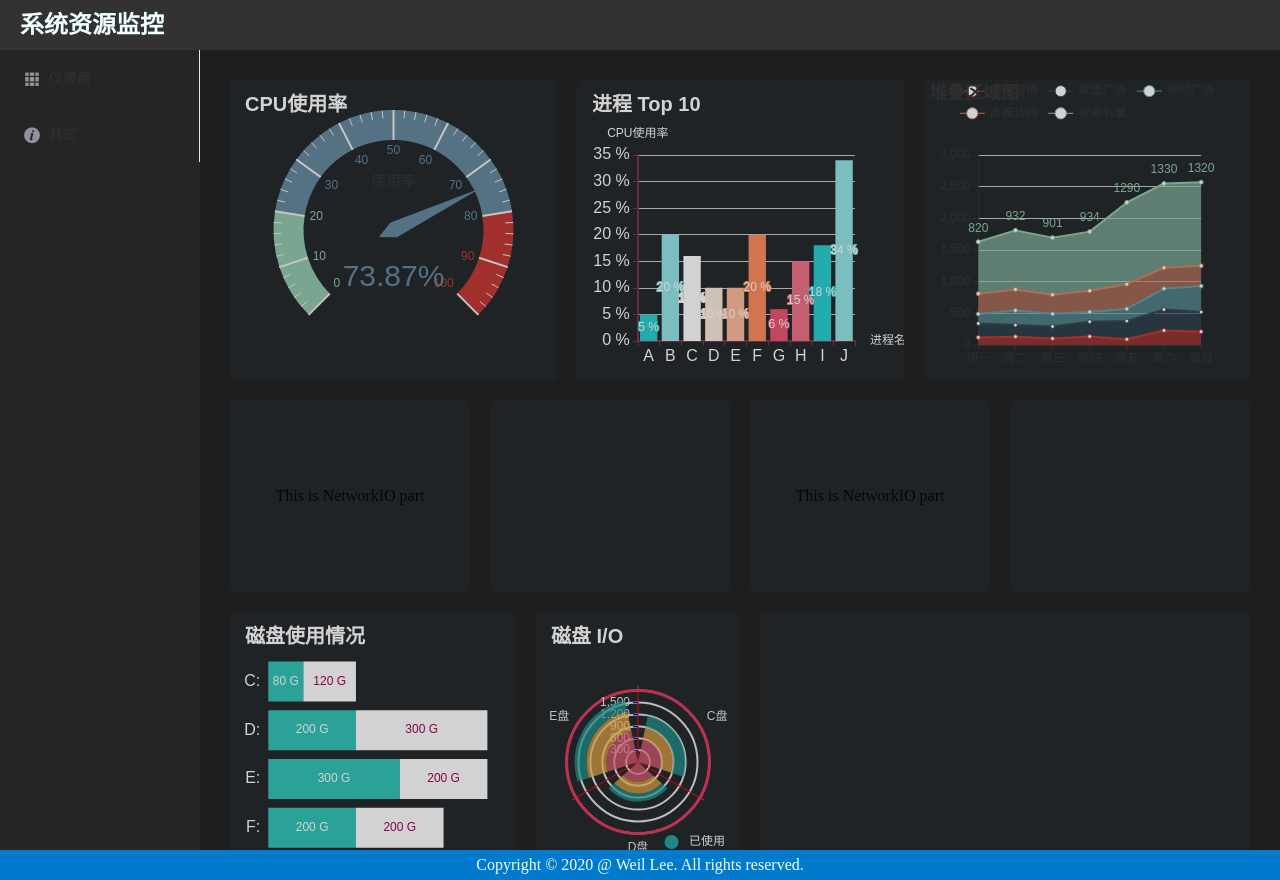
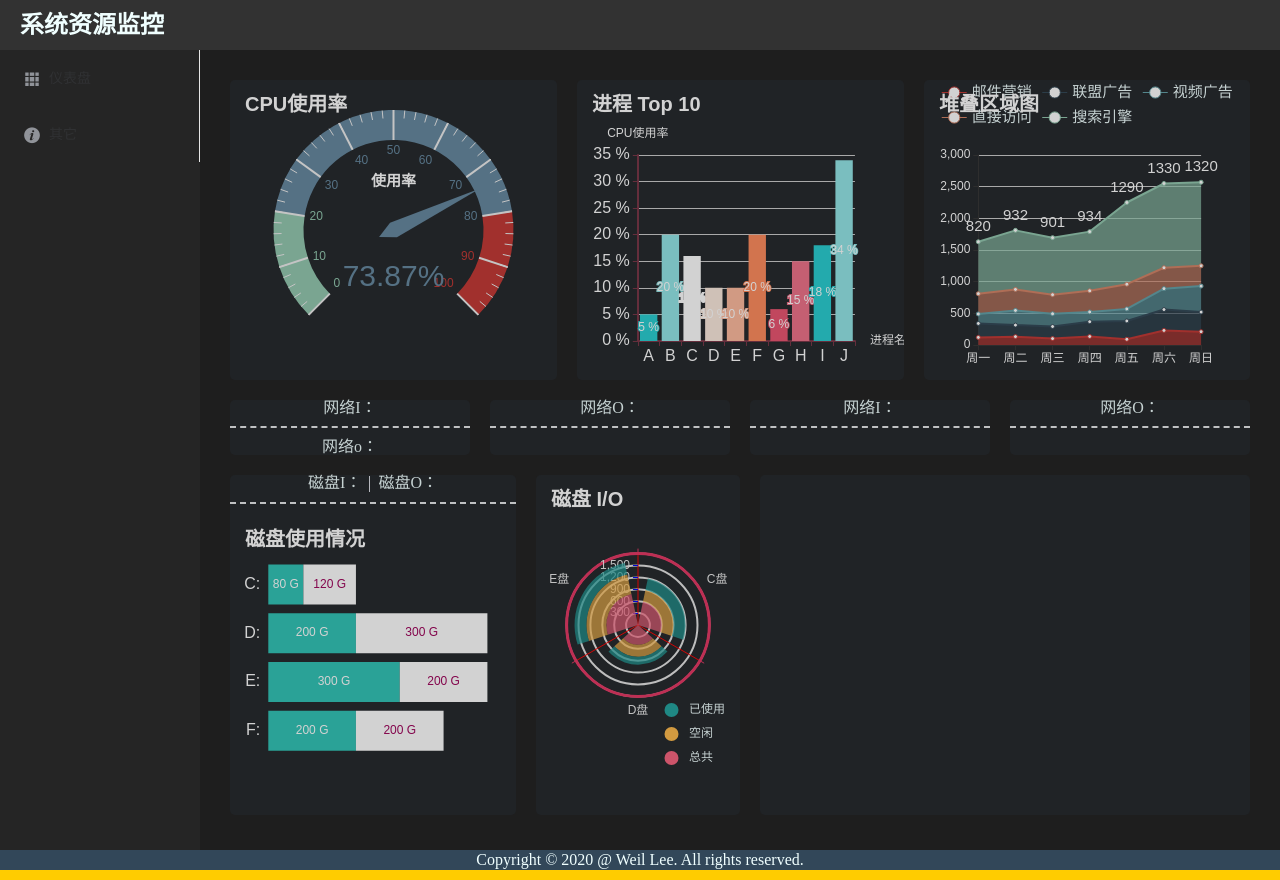
Before and after one commit to cugblw/resource-monitoring, a Vue app: page /#/ in a window 1280 px wide. Built offline with nearby package versions, Linux system fonts and the light colour scheme.

Commit message:
make some changes

```diff
--- a/src/App.vue
+++ b/src/App.vue
@@ -8,7 +8,8 @@
     <el-container>
       <!-- 侧边导航菜单 -->
       <el-aside width="200px">
-        <el-menu default-active="$route.path" class="el-menu-vertical-demo" @open="handleOpen" @close="handleClose">
+        <el-menu default-active="$route.path" class="el-menu-vertical-demo" :collapse="showMenu"
+          :default-openeds="defaultOpenedsArray" :default-active="activeUrl">
           <el-menu-item index="1">
             <i class="el-icon-s-grid"></i>
             <span slot="title">仪表盘</span>
@@ -26,7 +27,7 @@
       </el-main>
     </el-container>
     <!-- 底栏 -->
-    <el-footer height="30px">Copyright &copy; 2020 @ Weil Lee. All rights reserved.</el-footer>
+    <el-footer height="20px">Copyright &copy; 2020 @ Weil Lee. All rights reserved.</el-footer>
   </div>
 </template>
 
@@ -60,14 +61,14 @@
   }
 
   .el-footer {
-    background-color: #007ACC;
+    background-color: #324759;
     color: azure;
     flex: 1;
     display: flex;
     text-align: right;
     align-items: center;
     justify-content: center;
-
+    font-size: 5;
   }
 
   .el-aside {
--- a/src/components/Dashboard.vue
+++ b/src/components/Dashboard.vue
@@ -2,37 +2,59 @@
   <div>
     <!-- 第一列栅格布局 -->
     <el-row type="flex" class="row1">
-      <el-col :span="8">
+      <el-col :span="8" class='col1'>
         <cpu-data></cpu-data>
       </el-col>
-      <el-col :span="8">
+      <el-col :span="8" class='col2'>
         <process> </process>
       </el-col>
-      <el-col :span="8">
+      <el-col :span="8" class='col3'>
         <memory> </memory>
       </el-col>
     </el-row>
     <!-- 第二列布局 -->
     <el-row type="flex" class="row2">
-      <el-col :span="6">
-        <network-io></network-io>
+      <el-col :span="6" class='col1'>
+        <span>网络I：</span>
+
+        <!-- <network-io></network-io> -->
+        <el-divider></el-divider>
+        <span>网络o：</span>
+
       </el-col>
-      <el-col :span="6"></el-col>
-      <el-col :span="6">
-        <network-io></network-io>
+      <el-col :span="6" class='col2'>
+        <span>网络O：</span>
+
+        <el-divider></el-divider>
       </el-col>
-      <el-col :span="6"></el-col>
+      <el-col :span="6" class='col3'>
+        <span>网络I：</span>
+
+        <!-- <network-io></network-io> -->
+        <el-divider></el-divider>
+      </el-col>
+      <el-col :span="6" class='col4'>
+        <span>网络O：</span>
+
+        <el-divider></el-divider>
+      </el-col>
     </el-row>
     <!-- 第三列布局 -->
     <el-row type="flex" class="row3">
-      <el-col :span="7">
+      <el-col :span="7" class='col1'>
+        <span>磁盘I：</span>
+        <el-divider direction="vertical">
+        </el-divider>
+        <span>磁盘O：</span>
+        <el-divider></el-divider>
+
         <stack-bar></stack-bar>
       </el-col>
-      <el-col :span="5">
+      <el-col :span="5" class='col2'>
         <disk-io>
         </disk-io>
       </el-col>
-      <el-col :span="12">
+      <el-col :span="12" class='col3'>
 
       </el-col>
     </el-row>
@@ -67,21 +89,52 @@
   }
 
   .row1 {
-    line-height: 30vh;
+    line-height: 100%;
   }
 
   .row2 {
-    line-height: 20vh;
+    line-height: 100%;
   }
 
   .row3 {
     line-height: 100%;
   }
 
-  .el-col {
+  .col1 {
     border-radius: 5px;
     margin: 10px;
     background-color: #212529;
     opacity: 0.8;
   }
+
+  .col2 {
+    border-radius: 5px;
+    margin: 10px;
+    background-color: #212529;
+    opacity: 0.8;
+  }
+
+  .col3 {
+    border-radius: 5px;
+    margin: 10px;
+    background-color: #212529;
+    opacity: 0.8;
+  }
+
+  .col4 {
+    border-radius: 5px;
+    margin: 10px;
+    background-color: #212529;
+    opacity: 0.8;
+  }
+
+  .el-divider--horizontal {
+    margin: 10px 0;
+    background: 0;
+    border-top: 2px dashed #e8eaec;
+  }
+
+  span {
+    color: azure;
+  }
 </style>
--- a/src/components/sections/CPU.vue
+++ b/src/components/sections/CPU.vue
@@ -38,7 +38,15 @@
               type: 'gauge',
               radius: '80%',
               detail: { formatter: '{value}%' },
-              data: [{ value: 10, name: '使用率' }]
+              data: [{ value: 10, name: '使用率', color: "azure" }],
+              title: {               //设置仪表盘中间显示文字样式
+                textStyle: {       // 其余属性默认使用全局文本样式，详见TEXTSTYLE
+                  fontWeight: 'bolder',
+                  fontSize: 15,
+                  // fontStyle: 'italic',
+                  color: "white"
+                }
+              },
             }
           ]
         };
--- a/src/components/sections/DiskIO.vue
+++ b/src/components/sections/DiskIO.vue
@@ -121,7 +121,7 @@
             icon: "circle",
             orient: "vertical",
             right: 10,
-            bottom: 10,
+            bottom: 5,
             show: true,
             data: ['已使用', '空闲', '总共'],
             textStyle: { color: 'azure' },
--- a/src/components/sections/Memory.vue
+++ b/src/components/sections/Memory.vue
@@ -14,7 +14,14 @@
         // 指定图表的配置项和数据
         let option = {
           title: {
-            text: "堆叠区域图"
+            text: "堆叠区域图",
+            textStyle: {
+              fontSize: 20, // 字体大小
+              color: "white", // 字体颜色
+              margin: 20
+            },
+            left: 10,
+            top: 10
           },
           tooltip: {
             trigger: "axis",
@@ -26,7 +33,8 @@
             }
           },
           legend: {
-            data: ["邮件营销", "联盟广告", "视频广告", "直接访问", "搜索引擎"]
+            data: ["邮件营销", "联盟广告", "视频广告", "直接访问", "搜索引擎"],
+            textStyle: { color: 'azure' },
           },
           // // toolbox: {
           // //   feature: {
@@ -57,6 +65,12 @@
             bottom: "5%",
             top: "25%",
             containLabel: true
+          },
+          textStyle: {       //  使用全局文本样式，详见TEXTSTYLE
+            // fontWeight: 'bolder',
+            fontSize: 15,
+            // fontStyle: 'italic',
+            color: "white"
           },
           series: [
             {
--- a/src/components/sections/Stack-bar.vue
+++ b/src/components/sections/Stack-bar.vue
@@ -86,7 +86,6 @@
                                 color: "#9e0059",
                                 formatter: "{c} G"
                             },
-
                             itemStyle: {
                                 color: "#ffffff"
                             }
```
